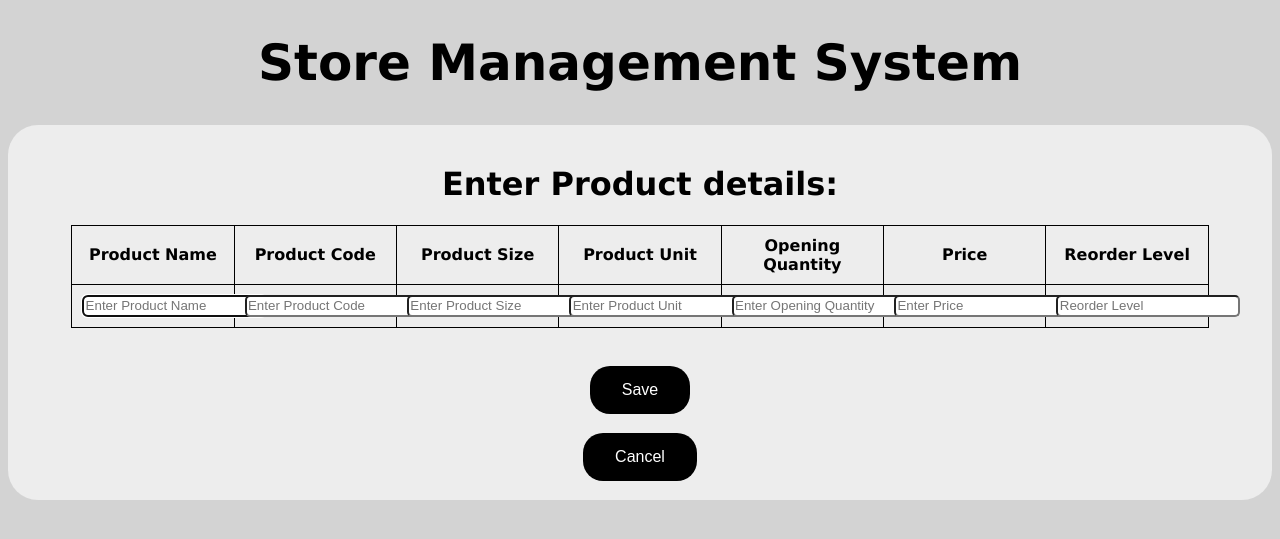
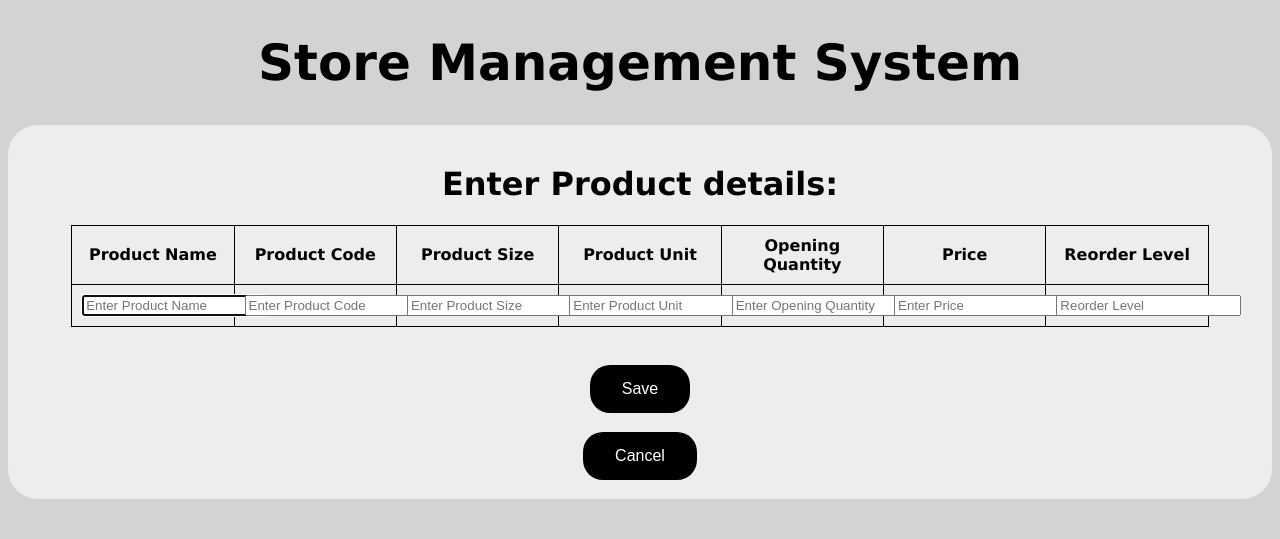
Before and after one commit to faashes/stock-management, a Django app: page /addproduct in a window 1280 px wide. Shown: the top 539 px of the page. Run offline with Django 3.2, Linux system fonts and the light colour scheme.

Commit message:
Initial commit

```diff
--- a/storedb/templates/addproduct.html
+++ b/storedb/templates/addproduct.html
@@ -4,16 +4,7 @@
 table{
 width: 90%;
 }
-    input{
 
-padding-top: 1%;
-padding-left: 1%;
-padding-right: 1%;
-padding-bottom: 1%;
-
-border-radius: 5px;
-
-}
 </style>
 <center>
     {{message}}
```
Also changed, not shown: db.sqlite3.
